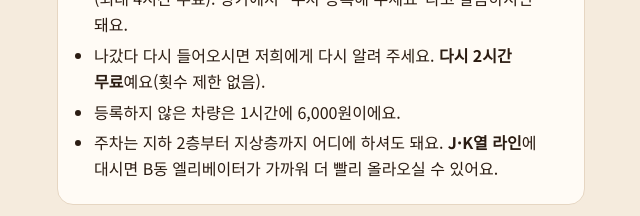
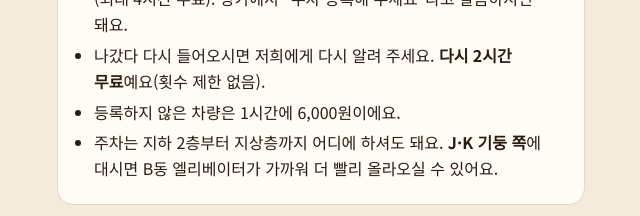
Before and after one commit to gnamessenger/brownbunny, a plain HTML site: page index.html in a window 1280 px wide. Shown: the part 1300-1516 px from the top of the page, 319-959 px from the left. Drawn offline with Linux system fonts and the light colour scheme.

Commit message:
주차: J·K열 → J·K 기둥 쪽 (노션·기존 사이트 원문 'J/K 기둥', 11/28 지나님 확인 요청)

```diff
--- a/index.html
+++ b/index.html
@@ -157,7 +157,7 @@
       <li>같은 건물 상가(카페·식당 등)를 이용하시면 상가에서 <b>2시간 추가</b>돼요(최대 4시간 무료). 상가에서 "주차 등록해 주세요"라고 말씀하시면 돼요.</li>
       <li>나갔다 다시 들어오시면 저희에게 다시 알려 주세요. <b>다시 2시간 무료</b>예요(횟수 제한 없음).</li>
       <li>등록하지 않은 차량은 1시간에 6,000원이에요.</li>
-      <li>주차는 지하 2층부터 지상층까지 어디에 하셔도 돼요. <b>J·K열 라인</b>에 대시면 B동 엘리베이터가 가까워 더 빨리 올라오실 수 있어요.</li>
+      <li>주차는 지하 2층부터 지상층까지 어디에 하셔도 돼요. <b>J·K 기둥 쪽</b>에 대시면 B동 엘리베이터가 가까워 더 빨리 올라오실 수 있어요.</li>
     </ul>
   </section>
 
```
